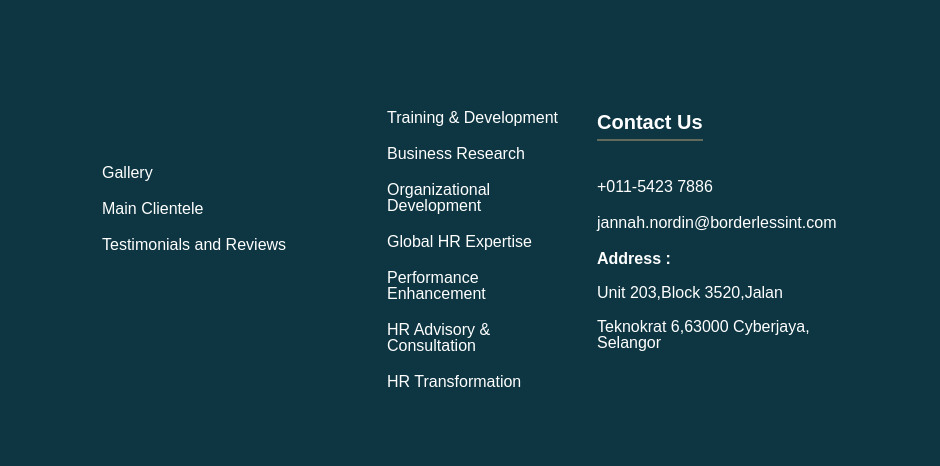
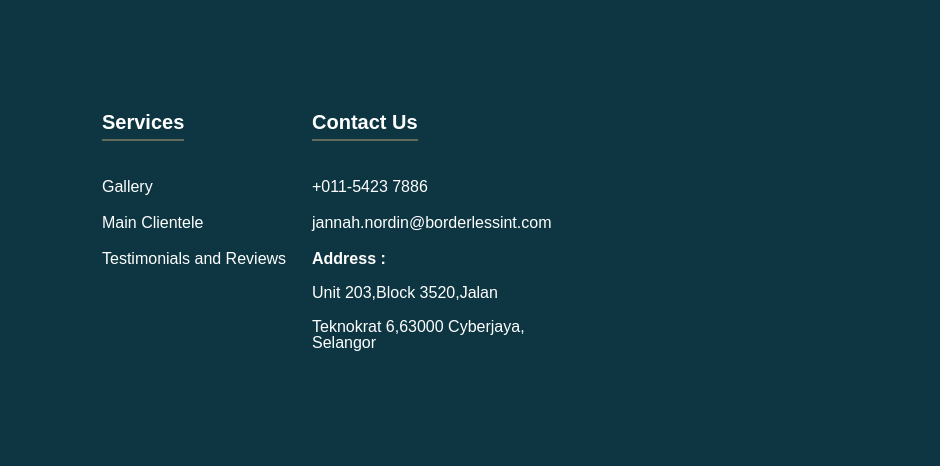
Before and after one commit to AeroerMak/Borderless-Intelligence, a plain HTML site: page about.html in a window 1280 px wide. Shown: the part 3283-3749 px from the top of the page, 340-1280 px from the left. Drawn offline with Linux system fonts and the light colour scheme; a web font is replaced by a local one.

Commit message:
Footer Modify

```diff
--- a/about.html
+++ b/about.html
@@ -342,7 +342,7 @@
 
                     <div class="col-md-3 col-sm-6">
                         <div class="footer-widget pl-75">
-                            <h3></h3>
+                            <h3>Services</h3>
                             <ul>
                                 <li>
                                     <a href="portfolio.html">
@@ -362,9 +362,9 @@
                         </div>
                     </div>
 
-                    <div class="col-md-3 col-sm-6">
+                    <!-- <div class="col-md-3 col-sm-6">
                         <div class="footer-widget pl-75">
-                            <!-- <h3>Services</h3> -->
+                            <h3>Services</h3>
                             <ul>
                                 <li>
                                     <a href="service.html">
@@ -403,7 +403,7 @@
                                 </li>
                             </ul>
                         </div>
-                    </div>
+                    </div> -->
 
                     <div class="col-md-3 col-sm-6">
                         <div class="footer-widget pl-80">
```
Also changed, not shown: administrative.html (+4 -4 lines), certificate.html (+4 -4 lines), contact.html (+4 -4 lines), core.html (+4 -4 lines), index.html (+4 -4 lines), leadership.html (+4 -4 lines), partners_client.html (+4 -4 lines), portfolio.html (+4 -4 lines), programme.html (+4 -4 lines), service.html (+4 -4 lines).
